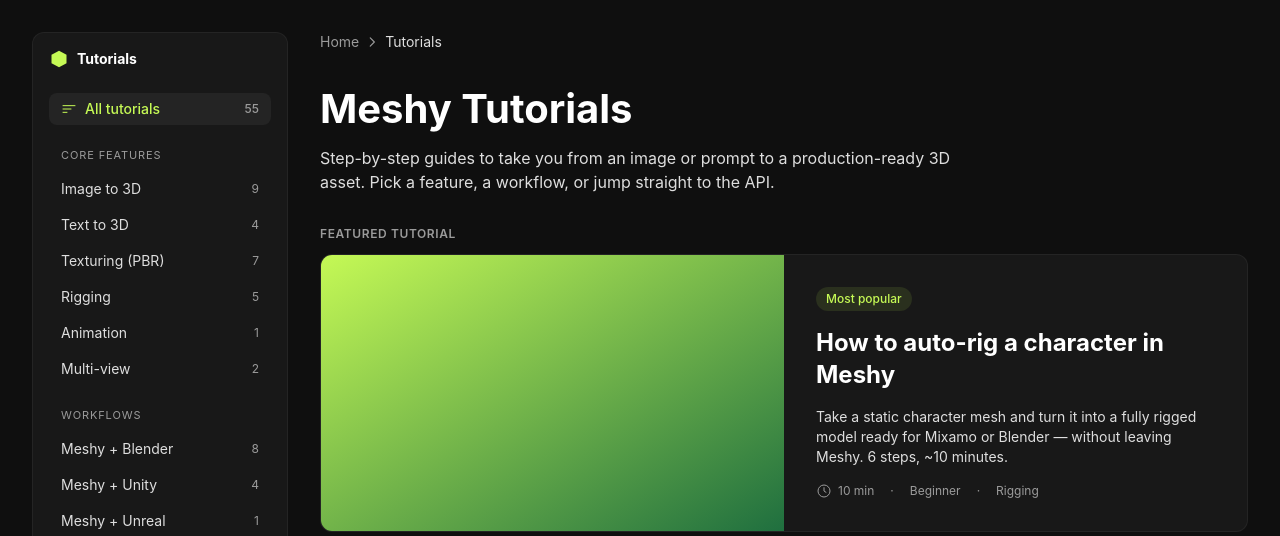
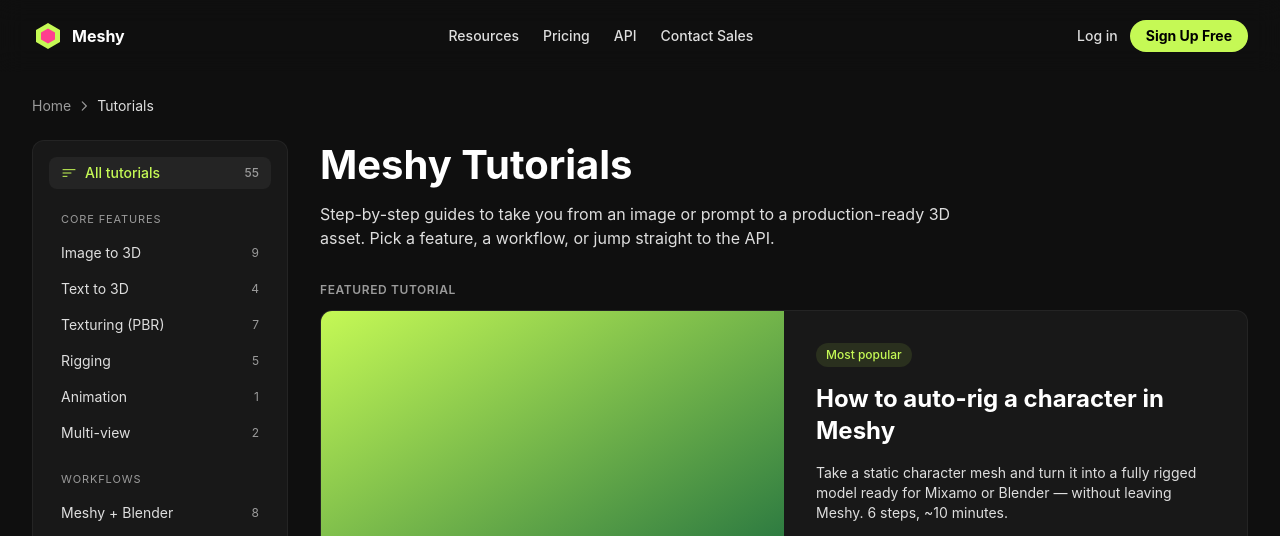
Before and after one commit to yubingchen-sandy/meshy-tutorials-redesign, a plain HTML site: page v2.html in a window 1280 px wide. Shown: the top 536 px of the page. Drawn offline with nearby package versions, Linux system fonts and the light colour scheme.

Commit message:
v2: add meshy.ai-style global header; left-align breadcrumbs; shift sidebar below breadcrumbs row

```diff
--- a/v2.html
+++ b/v2.html
@@ -38,14 +38,41 @@
     </style>
   </head>
   <body class="min-h-screen">
-    <div class="mx-auto flex w-full max-w-8xl gap-8 px-4 py-8 md:px-6 lg:px-8">
-      <!-- Sidebar -->
-      <aside class="sticky top-8 hidden h-[calc(100vh-4rem)] w-64 shrink-0 overflow-y-auto rounded-xl border border-bg-translucent bg-bg-base p-4 lg:block">
-        <div class="mb-6 flex items-center gap-2">
-          <svg viewBox="0 0 24 24" class="size-5 text-accent-base" fill="currentColor"><path d="M12 2 3 7v10l9 5 9-5V7l-9-5Z"/></svg>
-          <span class="text-sm font-bold text-label-title">Tutorials</span>
+    <!-- Global meshy.ai header (mirrors the production header layout: logo + center nav + auth CTAs) -->
+    <header class="sticky inset-x-0 top-0 z-50 flex h-[72px] w-full items-center bg-[#0f0f0f]/80 backdrop-blur-md">
+      <div class="mx-auto flex w-full max-w-8xl items-center justify-between gap-6 px-4 md:px-6 lg:px-8">
+        <a href="/" aria-label="Meshy" class="flex items-center">
+          <!-- Simplified Meshy mark -->
+          <svg viewBox="0 0 32 32" class="size-8" fill="none" xmlns="http://www.w3.org/2000/svg">
+            <path d="M16 3 4 10v12l12 7 12-7V10L16 3Z" fill="#C5F955"/>
+            <path d="M16 8.5 9 12.5v7l7 4 7-4v-7l-7-4Z" fill="#FF3E8F"/>
+          </svg>
+          <span class="ml-2 text-base font-bold text-label-title">Meshy</span>
+        </a>
+        <nav class="hidden items-center gap-6 text-sm font-medium text-label-base md:flex">
+          <a href="#" class="hover:text-label-title">Resources</a>
+          <a href="#" class="hover:text-label-title">Pricing</a>
+          <a href="#" class="hover:text-label-title">API</a>
+          <a href="#" class="hover:text-label-title">Contact Sales</a>
+        </nav>
+        <div class="flex items-center gap-3">
+          <a href="#" class="text-sm font-medium text-label-base hover:text-label-title">Log in</a>
+          <button class="rounded-full bg-accent-base px-4 py-1.5 text-sm font-bold text-black hover:bg-accent-base-hover">Sign Up Free</button>
         </div>
+      </div>
+    </header>
 
+    <div class="mx-auto w-full max-w-8xl px-4 md:px-6 lg:px-8">
+      <!-- Breadcrumbs (top-level, full-width row — left-aligned to page padding, not indented into main) -->
+      <nav class="flex items-center gap-1.5 py-6 text-sm text-label-soft" aria-label="Breadcrumb">
+        <a href="#" class="hover:text-label-base">Home</a>
+        <svg viewBox="0 0 24 24" class="size-3.5" fill="none" stroke="currentColor" stroke-width="2"><path stroke-linecap="round" stroke-linejoin="round" d="m9 5 7 7-7 7"/></svg>
+        <span class="text-label-base">Tutorials</span>
+      </nav>
+
+      <div class="flex w-full gap-8 pb-24">
+      <!-- Sidebar (no header label needed — breadcrumb above already says "Tutorials") -->
+      <aside class="sticky top-[88px] hidden h-[calc(100vh-7rem)] w-64 shrink-0 overflow-y-auto rounded-xl border border-bg-translucent bg-bg-base p-4 lg:block">
         <nav id="sideNav" class="flex flex-col gap-1 text-sm">
           <a href="#" class="nav-item flex items-center gap-2 rounded-lg px-3 py-1.5 font-medium text-label-base hover:bg-bg-base-hover hover:text-label-title" data-cat="__all__">
             <svg viewBox="0 0 24 24" class="size-4" fill="none" stroke="currentColor" stroke-width="1.5"><path stroke-linecap="round" stroke-linejoin="round" d="M3 7h18M3 12h12M3 17h6"/></svg>
@@ -79,14 +106,7 @@
       </aside>
 
       <!-- Main -->
-      <main class="flex w-full flex-col gap-8 pb-24">
-        <!-- Breadcrumbs -->
-        <nav class="flex items-center gap-1.5 text-sm text-label-soft" aria-label="Breadcrumb">
-          <a href="#" class="hover:text-label-base">Home</a>
-          <svg viewBox="0 0 24 24" class="size-3.5" fill="none" stroke="currentColor" stroke-width="2"><path stroke-linecap="round" stroke-linejoin="round" d="m9 5 7 7-7 7"/></svg>
-          <span class="text-label-base">Tutorials</span>
-        </nav>
-
+      <main class="flex w-full min-w-0 flex-col gap-8">
         <!-- Hero -->
         <header class="flex flex-col gap-3">
           <h1 class="text-[40px] font-bold leading-tight text-label-title">Meshy Tutorials</h1>
@@ -137,6 +157,7 @@
           <div id="faqList" class="flex flex-col divide-y divide-bg-translucent rounded-xl border border-bg-translucent bg-bg-base"></div>
         </section>
       </main>
+      </div>
     </div>
 
     <script>
```
